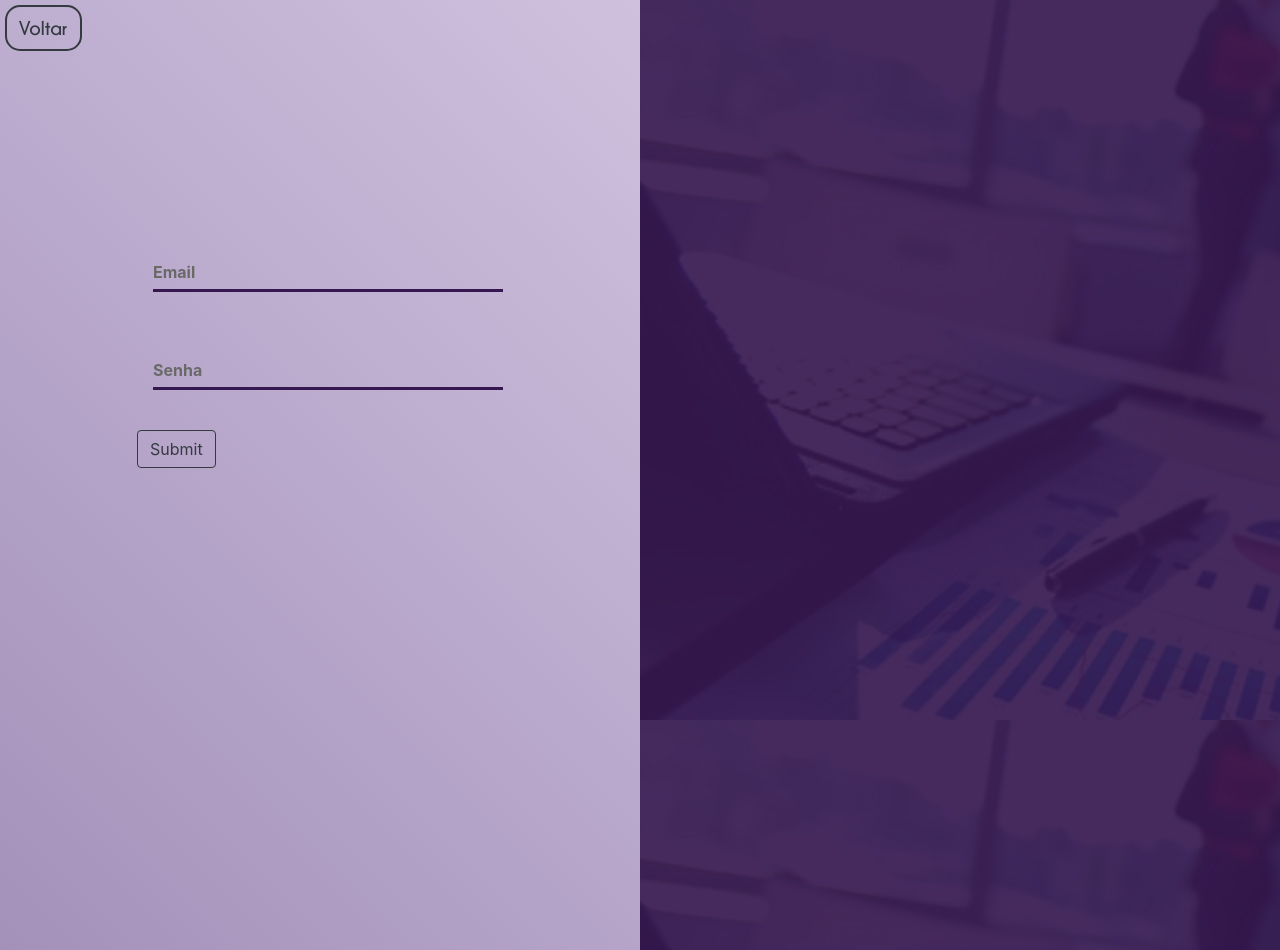
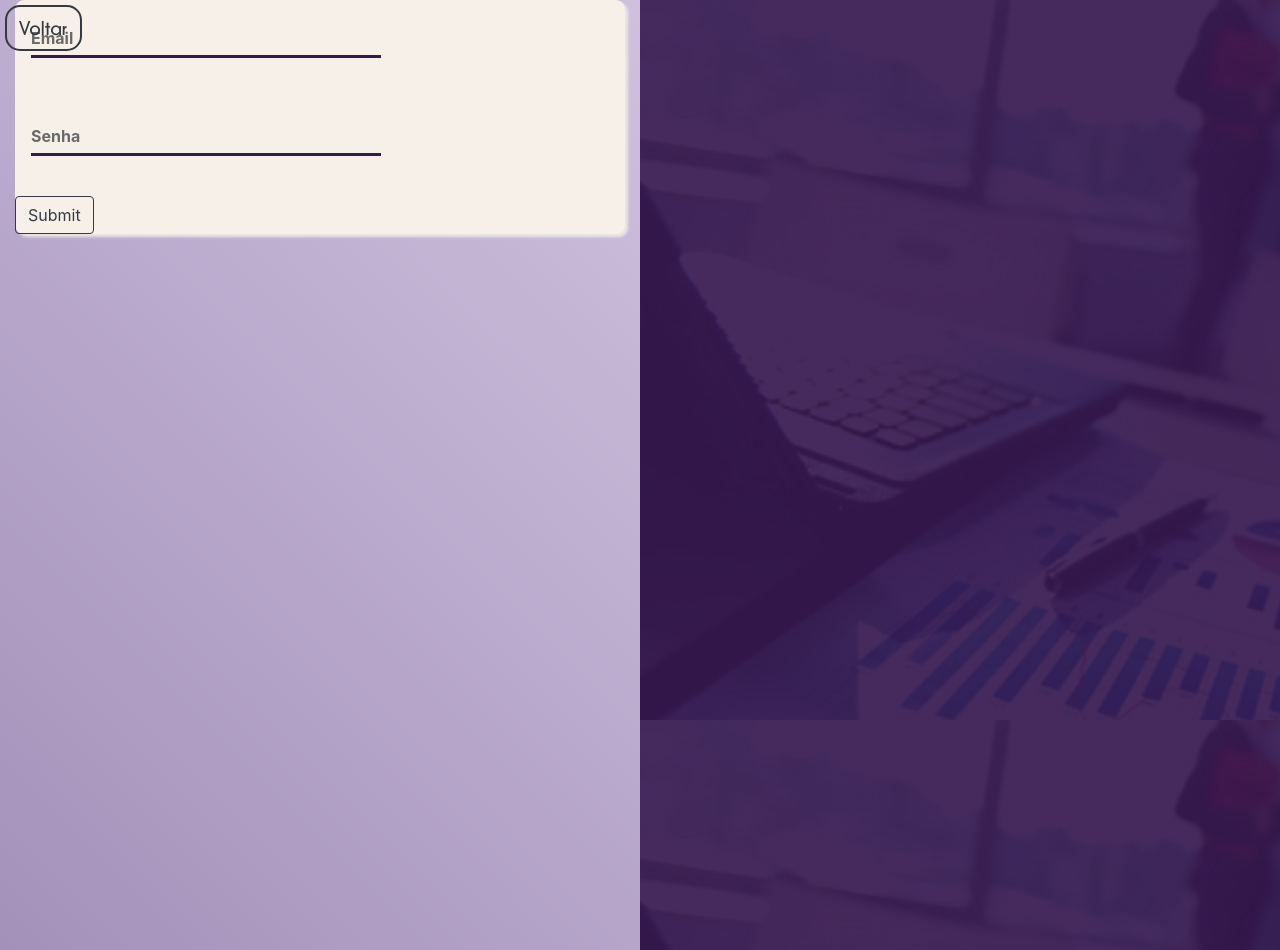
Before and after one commit to rickster1313/FinderFox, a PHP site: page /login in a window 1280 px wide. Run offline with PHP 8.4, Linux system fonts and the light colour scheme; data that the repository does not hold is empty; some libraries are stand-ins or nearby versions.

Commit message:
Estilizando site

```diff
--- a/assets/js/empresario.js
+++ b/assets/js/empresario.js
@@ -4,8 +4,8 @@ $j(document).ready(function(){
     function abrir(){
                 if(aberto == 1) {
                     aberto =2;
-                    document.getElementById("main").style.marginLeft = "180px";
-                    document.getElementById("mySidebar").style.width = "180px";
+                    document.getElementById("main").style.marginLeft = "220px";
+                    document.getElementById("mySidebar").style.width = "220px";
                     document.getElementById("mySidebar").style.display = "block";
                 } else {
                     aberto=1;
--- a/views/login.php
+++ b/views/login.php
@@ -49,6 +49,11 @@
         font-family: "Champagne & Limousines Bold";
         font-size: 20px;
              }
+        .fundo-form{
+        	background-color: #F7F0E8;
+        	border-radius: 9px;
+        	box-shadow: 3px 3px 3px #EAE8E3;
+        }
 
 
 </style>
@@ -78,7 +83,8 @@
 
 	</div>
 
-	<form method="POST" action="<?php echo BASE_URL ?>login/valida" name="login" style=" transform: translate(20%, 100%);">
+	<div class="fundo-form">
+	<form method="POST" action="<?php echo BASE_URL ?>login/valida" name="login">
 		<span class="input input--ruri">
 					<input class="input__field input__field--ruri" type="text" id="input-26" name="email_txt" />
 					<label class="input__label input__label--ruri" for="input-26">
@@ -95,7 +101,7 @@
          <br>
 		<input type="submit" name="enviar_login" class="btn btn-outline-dark">
 	</form>
-
+</div>
 </div>
 
 <div class="col-sm-6" style="height: 950px; background: url(assets/images/fundo3.jpg);">
```
Also changed, not shown: views/empresario.php (+16 -8 lines).
